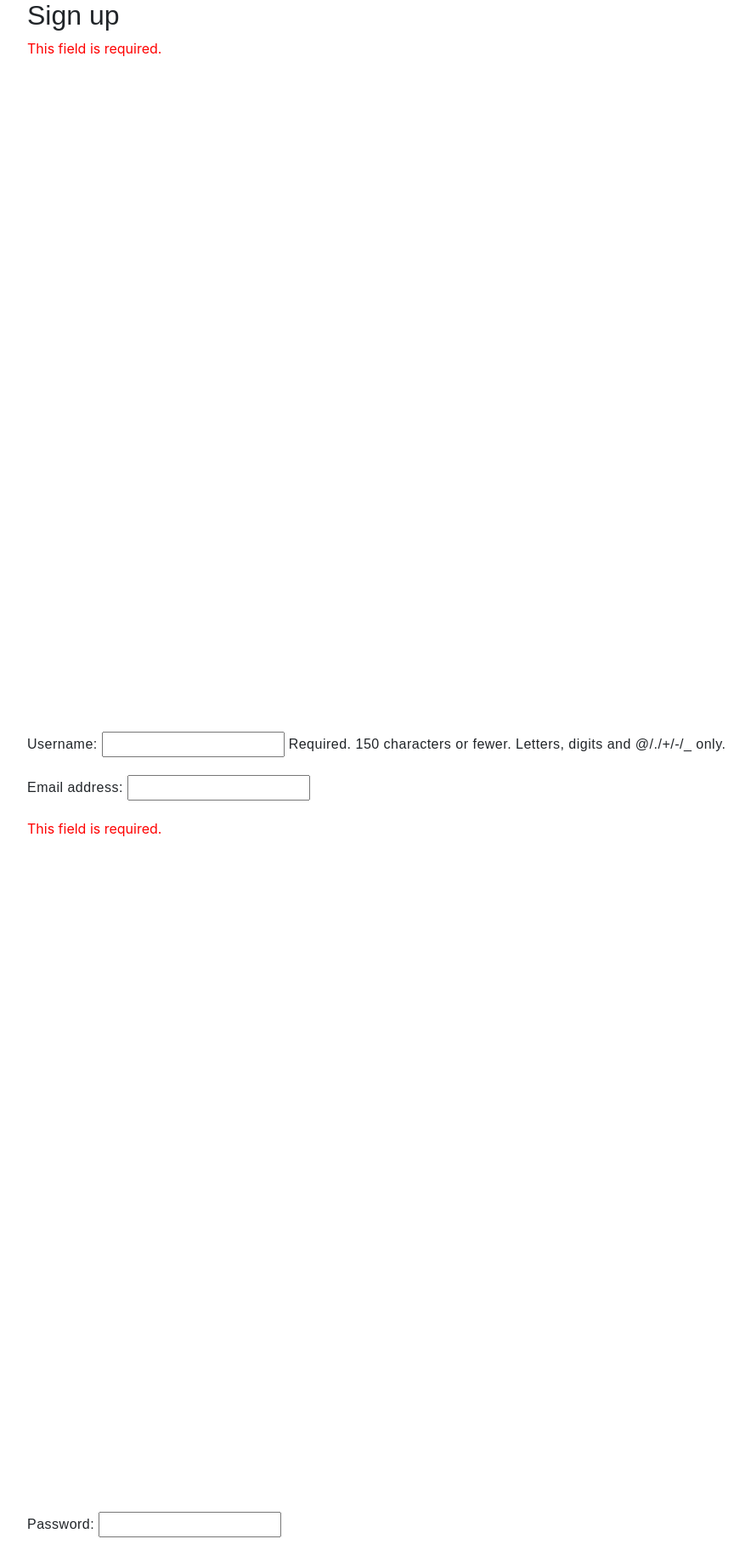
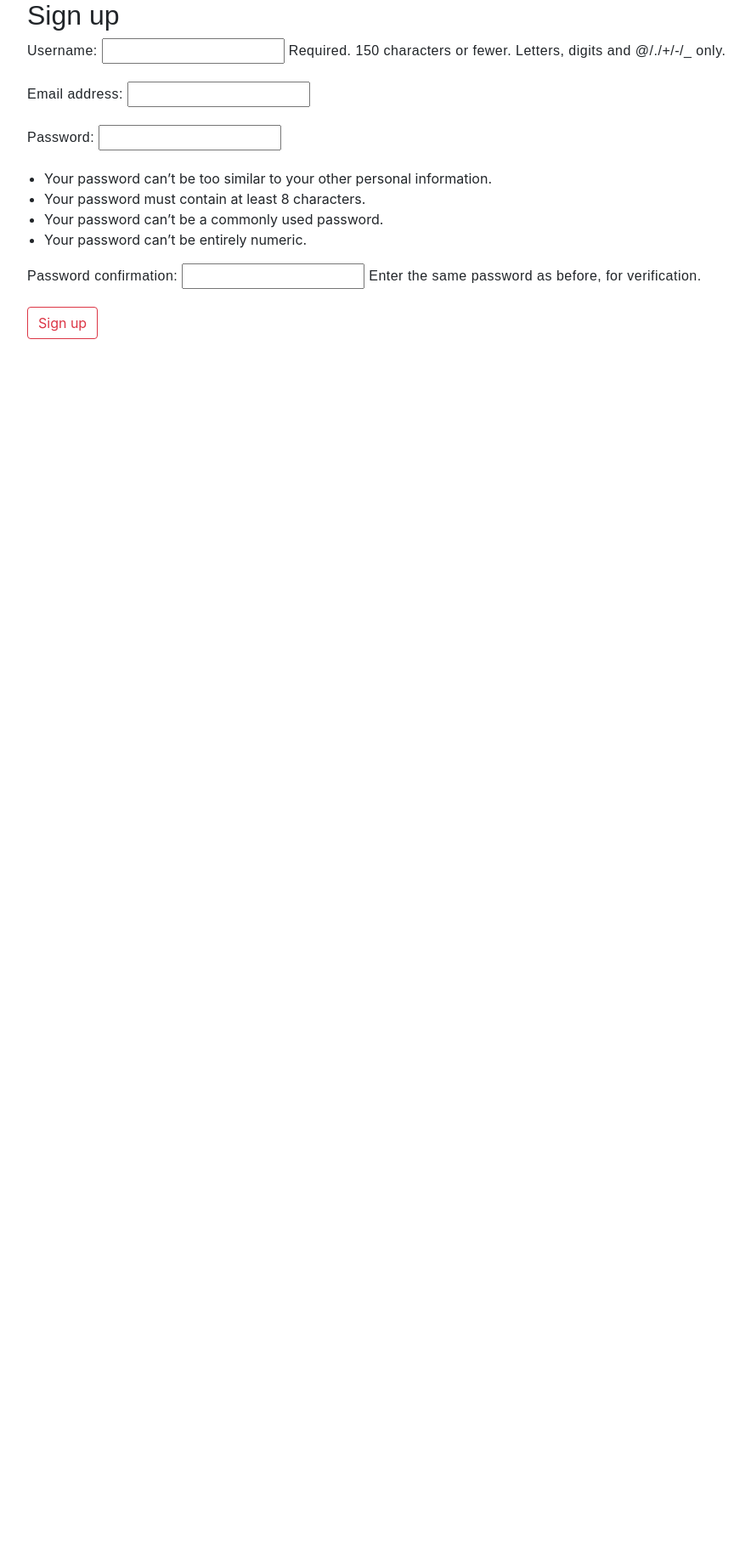
Before and after one commit to triskaVpate/exerlogger, a Django app: page /signup/ in a window 1280 px wide. Shown: the part 109-1940 px from the top of the page at 85% size, without its empty margins (32-916 px from the left). After the commit the page ends 508 px from the top, so only its background shows below. Run offline with Django 3.2, Linux system fonts and the light colour scheme; some libraries are stand-ins or nearby versions.

Commit message:
fix for signup page, small tweaks

```diff
--- a/exerlogger/static/calendar/style.css
+++ b/exerlogger/static/calendar/style.css
@@ -29,7 +29,7 @@
 }
 
 ul {
-  height: 100%;
+  height: auto;
   padding: 0px 5px 0px 20px;
 }
 
--- a/exerlogger/views.py
+++ b/exerlogger/views.py
@@ -89,14 +89,19 @@ def user_homepage(request):
 
 
 def signup_view(request):
-    form = CustomUserCreationForm(request.POST)
-    if form.is_valid():
-        form.save()
-        username = form.cleaned_data.get('username')
-        password = form.cleaned_data.get('password1')
-        user = authenticate(username=username, password=password)
-        login(request, user)
-        return redirect('home')
+    # show empty form
+    form = CustomUserCreationForm()
+    # if post, do the thing
+    if request.method == 'POST':
+        form = CustomUserCreationForm(request.POST)
+        if form.is_valid():
+            form.save()
+            # after save lets authenticate user, login him and redirect to homepage
+            username = form.cleaned_data.get('username')
+            password = form.cleaned_data.get('password1')
+            user = authenticate(username=username, password=password)
+            login(request, user)
+            return redirect('home')
     return render(request, 'signup.html', {'form': form})
 
 
--- a/templates/signup.html
+++ b/templates/signup.html
@@ -7,6 +7,6 @@
 <form method="post">
   {% csrf_token %}
   {{ form.as_p }}
-  <button type="submit">Sign up</button>
+  <button class="btn btn-outline-danger" type="submit">Sign up</button>
 </form>
 {% endblock %}
```
Also changed, not shown: templates/userspace/index.html (+0 -38 lines).
